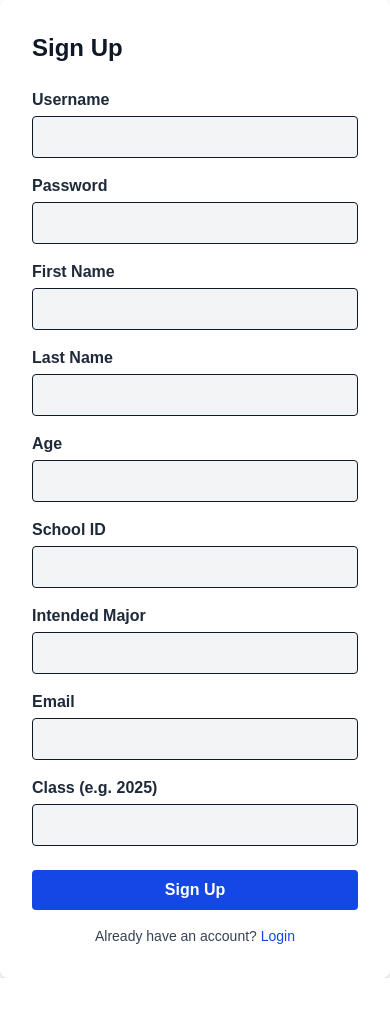
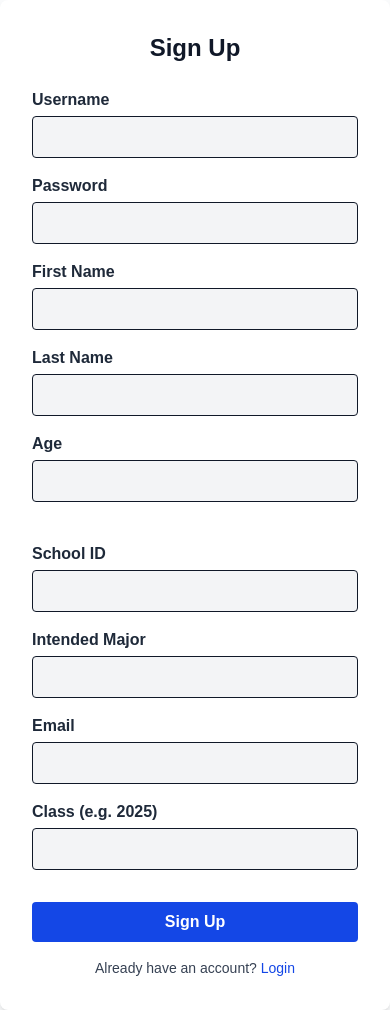
Before and after one commit to thisisjoey77/schoolWeb, a Next.js app: page /signup in a window 390 px wide. Before the commit the page ends 978 px from the top, so only its background shows below. Built offline with nearby package versions, Linux system fonts and the light colour scheme; no server answers.

Commit message:
UI: Make sign-up form two-column and responsive for better fit on screen

```diff
--- a/app/signup/page.tsx
+++ b/app/signup/page.tsx
@@ -52,9 +52,11 @@ export default function SignupPage() {
     <div className="min-h-screen bg-gray-50 flex flex-col items-center justify-center">
       <form
         onSubmit={handleSubmit}
-        className="bg-white p-8 rounded-lg shadow-md w-full max-w-md"
+        className="bg-white p-8 rounded-lg shadow-md w-full max-w-3xl"
       >
-        <h2 className="text-2xl font-bold mb-6 text-gray-900">Sign Up</h2>
+        <h2 className="text-2xl font-bold mb-6 text-gray-900 text-center">Sign Up</h2>
+        <div className="grid grid-cols-1 md:grid-cols-2 gap-6">
+          <div>
             <div className="mb-4">
               <label className="block mb-1 font-semibold text-gray-800">Username</label>
               <input
@@ -110,6 +112,8 @@ export default function SignupPage() {
                 required
               />
             </div>
+          </div>
+          <div>
             <div className="mb-4">
               <label className="block mb-1 font-semibold text-gray-800">School ID</label>
               <input
@@ -154,15 +158,17 @@ export default function SignupPage() {
                 required
               />
             </div>
+          </div>
+        </div>
         {error && (
-          <div className="mb-4 text-red-700 text-sm font-semibold">{error}</div>
+          <div className="mb-4 text-red-700 text-sm font-semibold text-center">{error}</div>
         )}
         {success && (
-          <div className="mb-4 text-green-700 text-sm font-semibold">{success}</div>
+          <div className="mb-4 text-green-700 text-sm font-semibold text-center">{success}</div>
         )}
         <button
           type="submit"
-          className="w-full bg-blue-700 hover:bg-blue-800 text-white font-semibold py-2 rounded transition-colors"
+          className="w-full bg-blue-700 hover:bg-blue-800 text-white font-semibold py-2 rounded transition-colors mt-2"
           disabled={loading}
         >
           {loading ? "Signing up..." : "Sign Up"}
```
Lines whose indentation alone changed are shown as unchanged.
